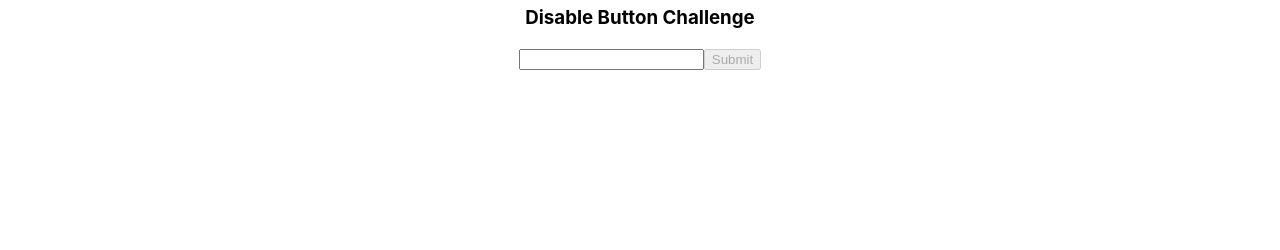
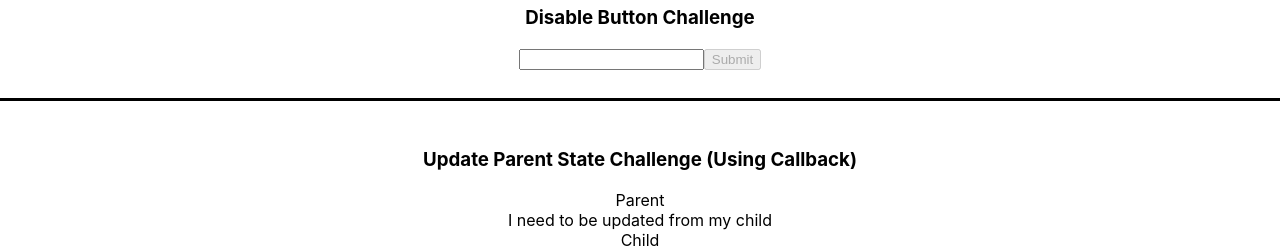
Before and after one commit to bgoonz/REACT_INTERVIEW_2023, a React (Create React App) app in the folder sandbox/: page / in a window 1280 px wide. Shown: the part 921-1171 px from the top of the page. Before the commit the page ends 991 px from the top, so only its background shows below. Built offline with nearby package versions, Linux system fonts and the light colour scheme; no server answers.

Commit message:
updating parent state from child

```diff
--- a/sandbox/src/App.js
+++ b/sandbox/src/App.js
@@ -7,7 +7,7 @@ import Users from "./components/display-users/Users";
 import Toggle from "./components/toggle-show-hide/Toggle";
 import DisplayInput from "./components/display-input-text/DisplayInput";
 import DisableButton from "./components/disable-button/DisableButton";
-
+import ParentComponent from "./components/update-parent-state/ParentComponent";
 import "./App.css";
 
 function App() {
@@ -30,6 +30,8 @@ function App() {
       <DisplayInput />
       <Spacer />
       <DisableButton />
+      <Spacer />
+      <ParentComponent />
     </div>
   );
 }
--- /dev/null
+++ b/sandbox/src/components/update-parent-state/ChildComponent.js
@@ -0,0 +1,10 @@
+function Child(props) {
+  return (
+    <>
+      <div>Child</div>
+      <button onClick={props.onPress}>Change Parent Value</button>
+    </>
+  );
+}
+
+export default Child;
--- /dev/null
+++ b/sandbox/src/components/update-parent-state/ParentComponent.js
@@ -0,0 +1,25 @@
+import { useState } from "react";
+import Child from "./ChildComponent";
+function ParentComponent() {
+  const [value, setValue] = useState("I need to be updated from my child");
+
+  function exclimationHandler() {
+    setValue(value + "!");
+  }
+
+  return (
+    <>
+      <h3>Update Parent State Challenge (Using Callback)</h3>
+      <div className="wrapper">
+        <div>Parent</div>
+        <div className="box-wrapper">{value}</div>
+      </div>
+
+      <div className="wrapper">
+        <Child onPress={exclimationHandler} />
+      </div>
+    </>
+  );
+}
+
+export default ParentComponent;
```
Also changed, not shown: 1 other file (tests, documents, lock files or other folders).
